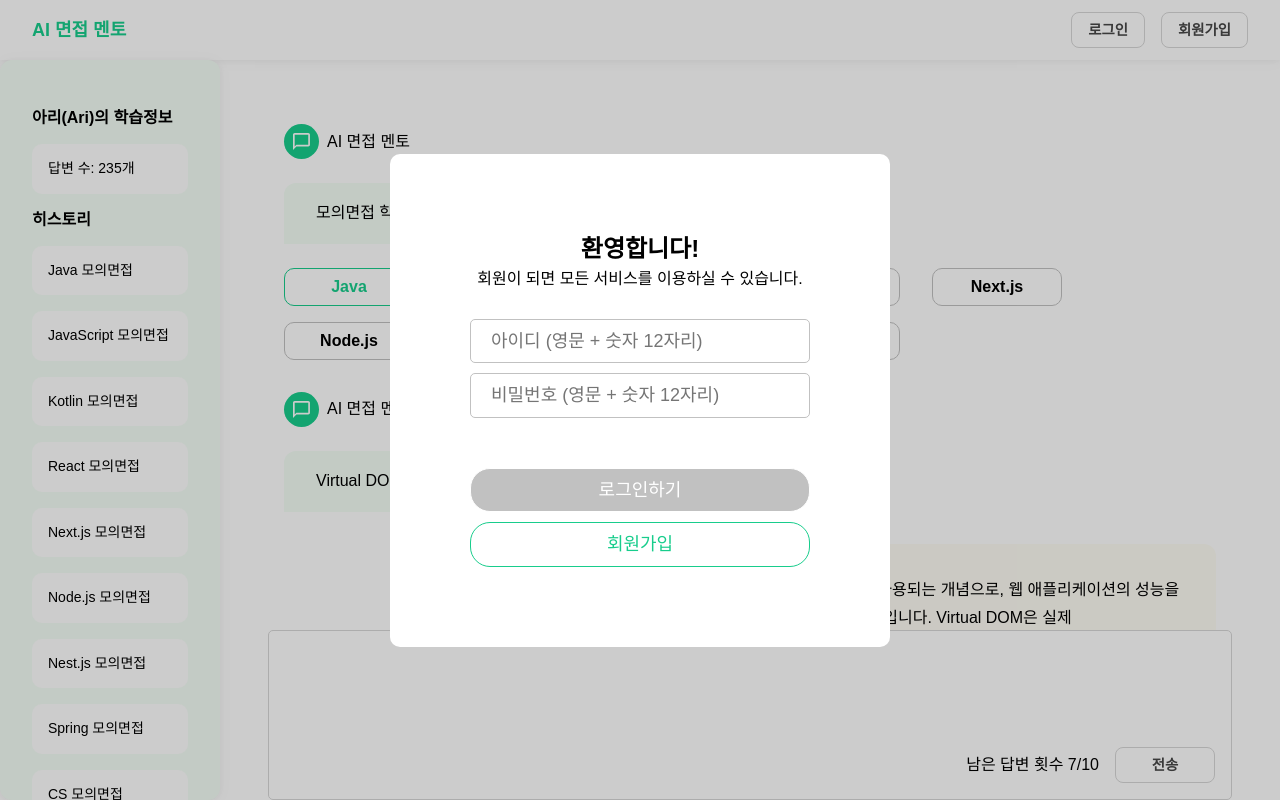
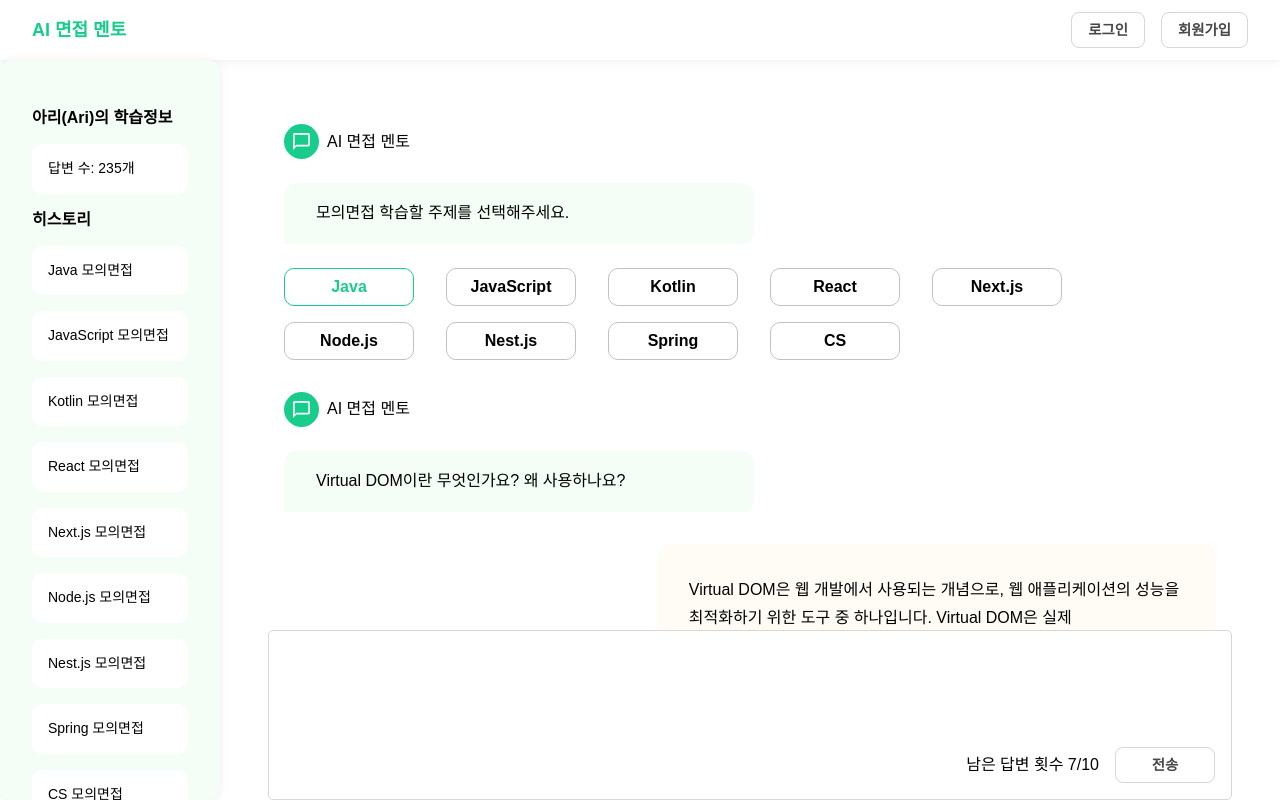
Before and after one commit to Oxygen-Respirator/client, a React (Vite) app: page / in a window 1280 px wide. Built offline with nearby package versions, Linux system fonts and the light colour scheme; no server answers.

Commit message:
feae : 로그인 토큰 저장

```diff
--- a/src/apis/instance.ts
+++ b/src/apis/instance.ts
@@ -3,3 +3,18 @@ import axios from "axios";
 const instance = axios.create({ baseURL: "https://api.oxygen-ai.site/api/" });
 
 export default instance;
+
+
+instance.interceptors.request.use(
+    config => {
+      const token = localStorage.getItem("ptToken");
+      if (token) {
+        config.headers["authorization"] = `Bearer ${token}`;
+        return config;
+      }
+      return config;
+    },
+    error => {
+      return error;
+    },
+  );
--- a/src/components/RootLayout/components/Nav/Nav.tsx
+++ b/src/components/RootLayout/components/Nav/Nav.tsx
@@ -11,17 +11,14 @@ const Nav = () => {
   });
 
   const [isLogin, setIsLogin] = useState(false);
-  const token = getCookie("token");
 
   useEffect(() => {
-    if (token) {
-      setIsSignModal(prev => ({ ...prev, in: true }));
+    const isToken = localStorage.getItem('ptToken');
+    if(isToken){
       setIsLogin(true)
-    } else {
+    }
 
-      setIsSignModal(prev => ({ ...prev, in: true }));
-    }
-  }, [token]);
+  }, []);
 
   return (
     <HeaderContainer>
--- a/src/components/RootLayout/components/Nav/Sign/Sign.tsx
+++ b/src/components/RootLayout/components/Nav/Sign/Sign.tsx
@@ -62,10 +62,13 @@ export default function Sign({
     e.preventDefault();
     const { userId, userPw, confirmPw, userNickname } = register;
     if (isInOpen) {
-      const result = await signInSubmit({ userId, userPw });
-      console.log()
-
-
+      const response = await signInSubmit({ userId, userPw });
+      const {status} =response;
+      if(status===200){
+        const {headers} = response;
+        localStorage.setItem('ptToken',headers.authorization)
+        setIsSignModal(prev=>({...prev,in:false}))
+      }
     } else {
       const { userPw } = register;
       if (userPw !== confirmPw) {
--- a/src/components/RootLayout/components/Nav/Sign/signHook/signMutationHook.ts
+++ b/src/components/RootLayout/components/Nav/Sign/signHook/signMutationHook.ts
@@ -1,10 +1,9 @@
-import { UseMutationResult, useMutation } from "@tanstack/react-query";
+import {  useMutation } from "@tanstack/react-query";
 import signApis from "../../../../../../apis/signApis";
-import {  AxiosError, AxiosResponse } from "axios";
 
 //로그인
-export function useSignInMutation(){
-  return useMutation<AxiosResponse, AxiosError, SignIn>((data: SignIn) => signApis.in(data)) ;
+export function useSignInMutation() {
+  return useMutation((data: SignIn) => signApis.in(data));
 }
 
 //회원가입
```
